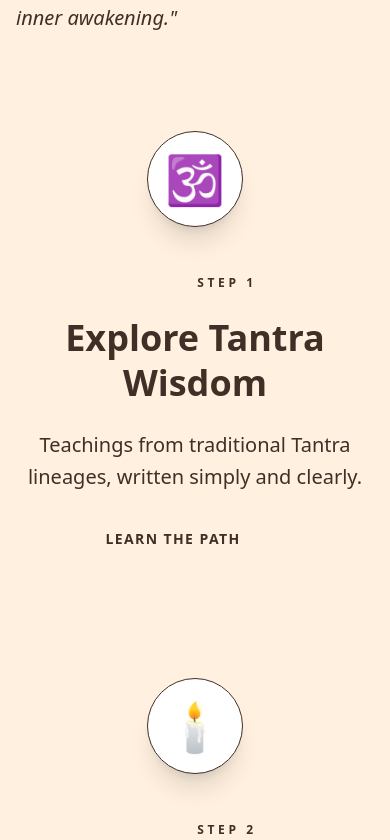
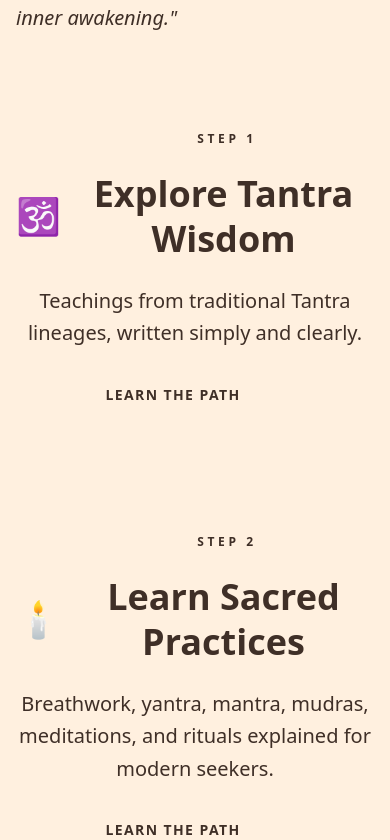
Before and after one commit to HarshalPatel1972/a1-tantra, a Next.js app: page / in a window 390 px wide. Shown: the part 2024-2864 px from the top of the page. Built offline with nearby package versions, Linux system fonts and the light colour scheme; no server answers.

Commit message:
Move feature icons to be adjacent to headings on mobile in WelcomeHome component

```diff
--- a/components/WelcomeHome.tsx
+++ b/components/WelcomeHome.tsx
@@ -68,7 +68,7 @@ export default function WelcomeHome() {
               } items-center gap-12 lg:gap-24 group`}
             >
               {/* Feature Icon/Visual */}
-              <div className="w-full md:w-1/2 flex justify-center">
+              <div className="hidden md:flex w-full md:w-1/2 justify-center">
                 <div className="relative">
                   <div className="absolute inset-0 bg-soft-gold/20 rounded-full blur-[60px] scale-0 group-hover:scale-150 transition-transform duration-1000" />
                   <div className="relative z-10 w-24 h-24 md:w-32 md:h-32 bg-white rounded-full flex items-center justify-center text-5xl md:text-6xl shadow-xl border border-deep-brown/5 transform group-hover:-rotate-12 transition-all duration-500">
@@ -86,8 +86,9 @@ export default function WelcomeHome() {
                   </span>
                 </div>
 
-                <h3 className="font-title text-4xl md:text-5xl font-bold text-deep-brown mb-6 leading-tight">
-                  {feature.title}
+                <h3 className="font-title text-4xl md:text-5xl font-bold text-deep-brown mb-6 leading-tight flex items-center justify-center md:justify-start gap-3">
+                  <span className="md:hidden text-4xl">{feature.icon}</span>
+                  <span>{feature.title}</span>
                 </h3>
 
                 <p className="text-xl text-deep-brown/60 leading-relaxed font-body max-w-lg mb-8 mx-auto md:mx-0">
```
